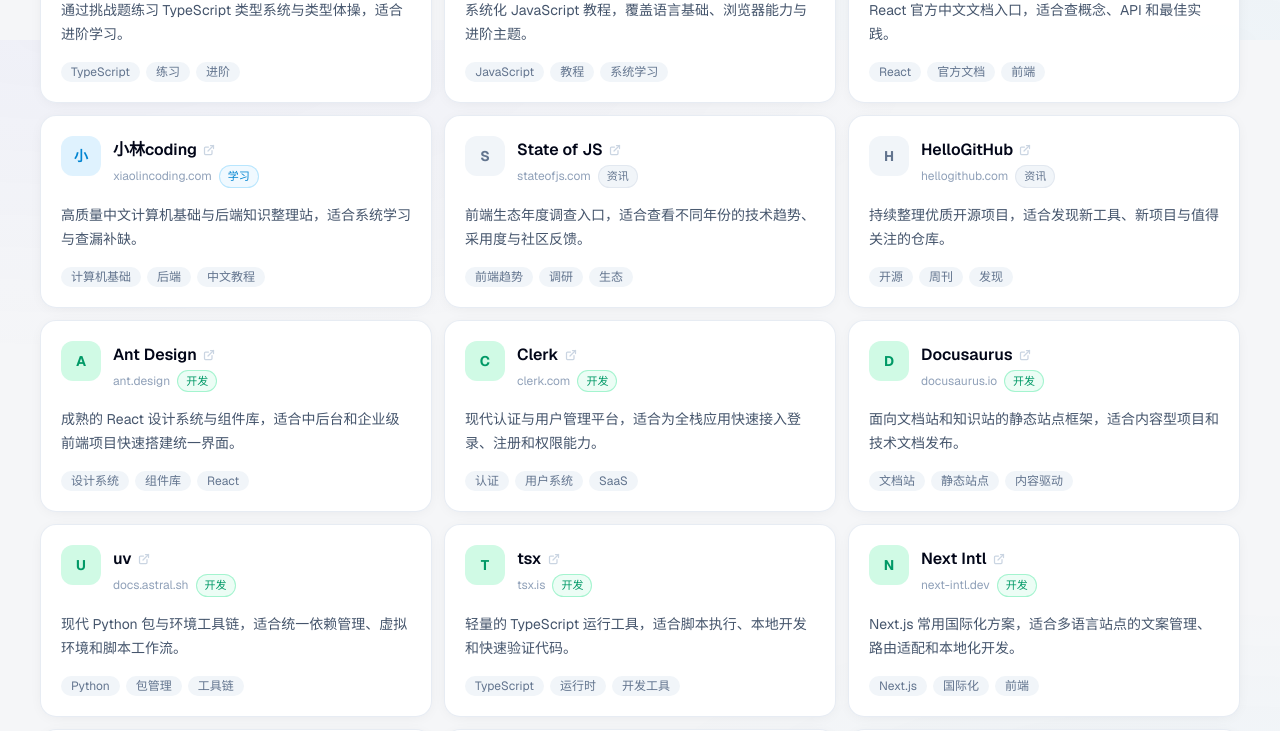
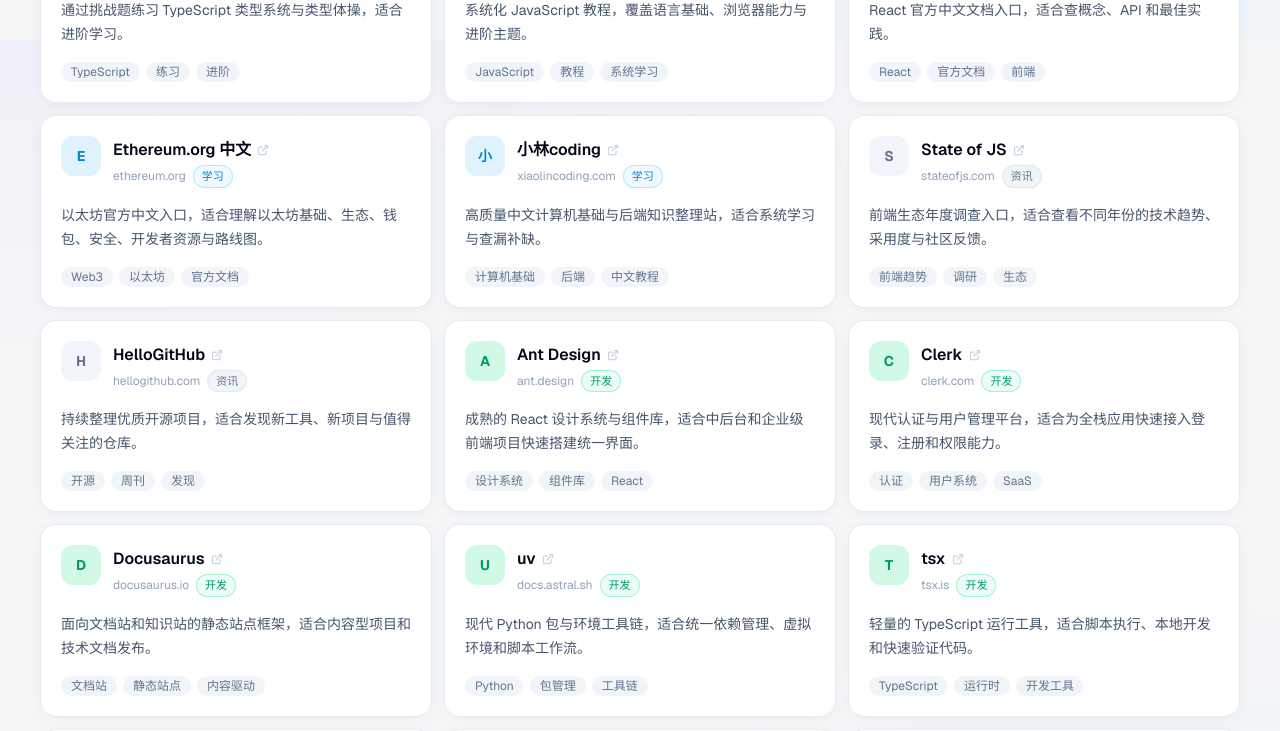
Before and after one commit to Renouc/site-atlas, a Next.js app: page / in a window 1280 px wide. Shown: the part 2360-3091 px from the top of the page. Built offline with nearby package versions, Linux system fonts and the light colour scheme.

Commit message:
feat: ✨ 新增安全与以太坊站点

```diff
--- a/data/sites.ts
+++ b/data/sites.ts
@@ -329,6 +329,16 @@
     category: "学习",
     tags: ["React", "官方文档", "前端"],
     sortOrder: 330,
+    status: "active",
+  },
+  {
+    id: "ethereum-zh",
+    name: "Ethereum.org 中文",
+    url: "https://ethereum.org/zh/",
+    description: "以太坊官方中文入口，适合理解以太坊基础、生态、钱包、安全、开发者资源与路线图。",
+    category: "学习",
+    tags: ["Web3", "以太坊", "官方文档"],
+    sortOrder: 335,
     status: "active",
   },
   {
@@ -722,6 +732,16 @@
     status: "active",
   },
   {
+    id: "recaptcha-docs",
+    name: "reCAPTCHA Docs",
+    url: "https://docs.cloud.google.com/recaptcha/docs/overview?hl=zh-cn",
+    description: "Google Cloud reCAPTCHA 官方文档，适合为网站登录、表单和关键操作接入人机验证、风险评估与 Bot 防护。",
+    category: "开发",
+    tags: ["人机验证", "Bot 防护", "安全"],
+    sortOrder: 725,
+    status: "active",
+  },
+  {
     id: "rxjs",
     name: "RxJS",
     url: "https://rxjs.dev/",
```
Also changed, not shown: 1 other file (tests, documents, lock files or other folders).
